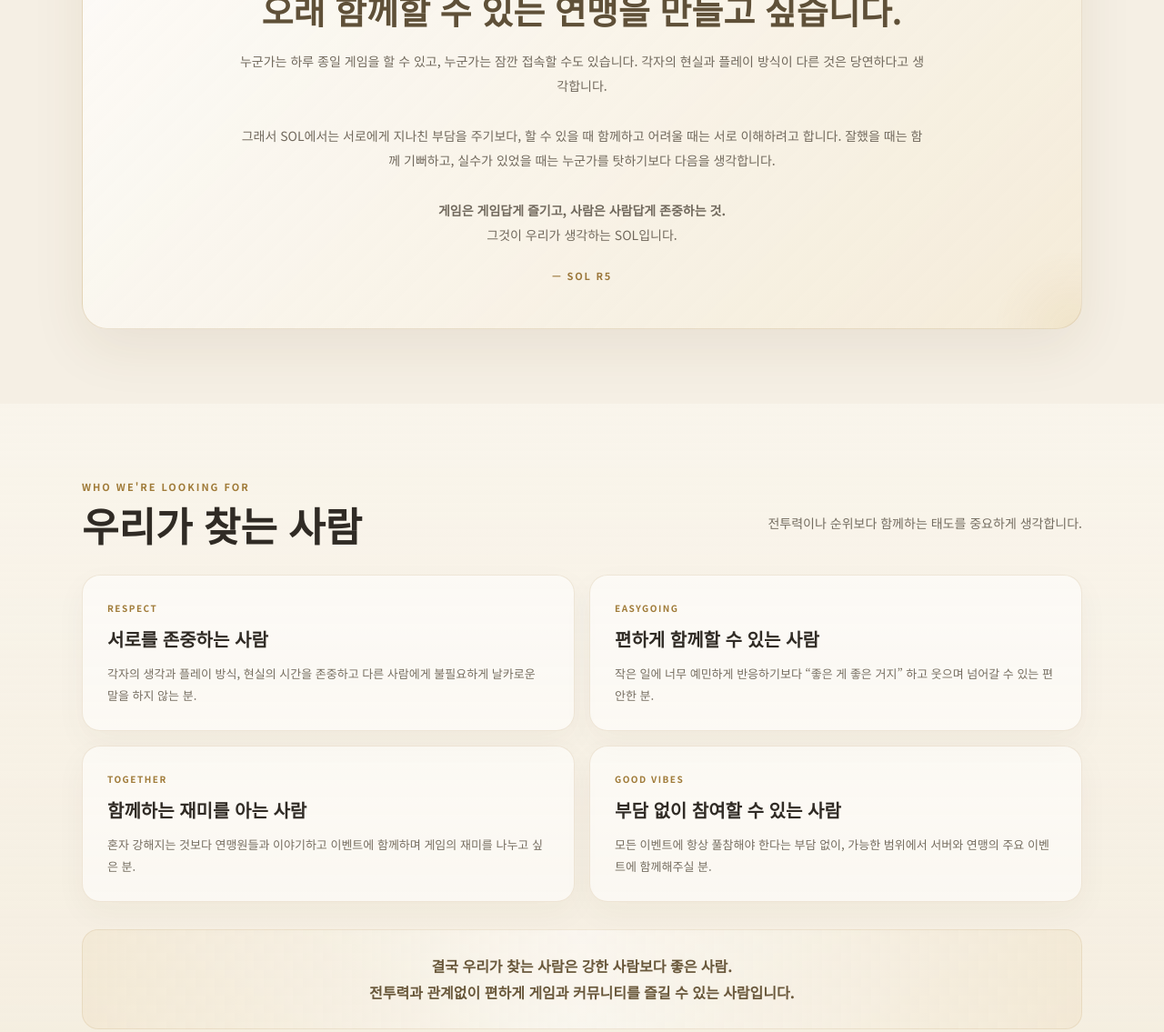
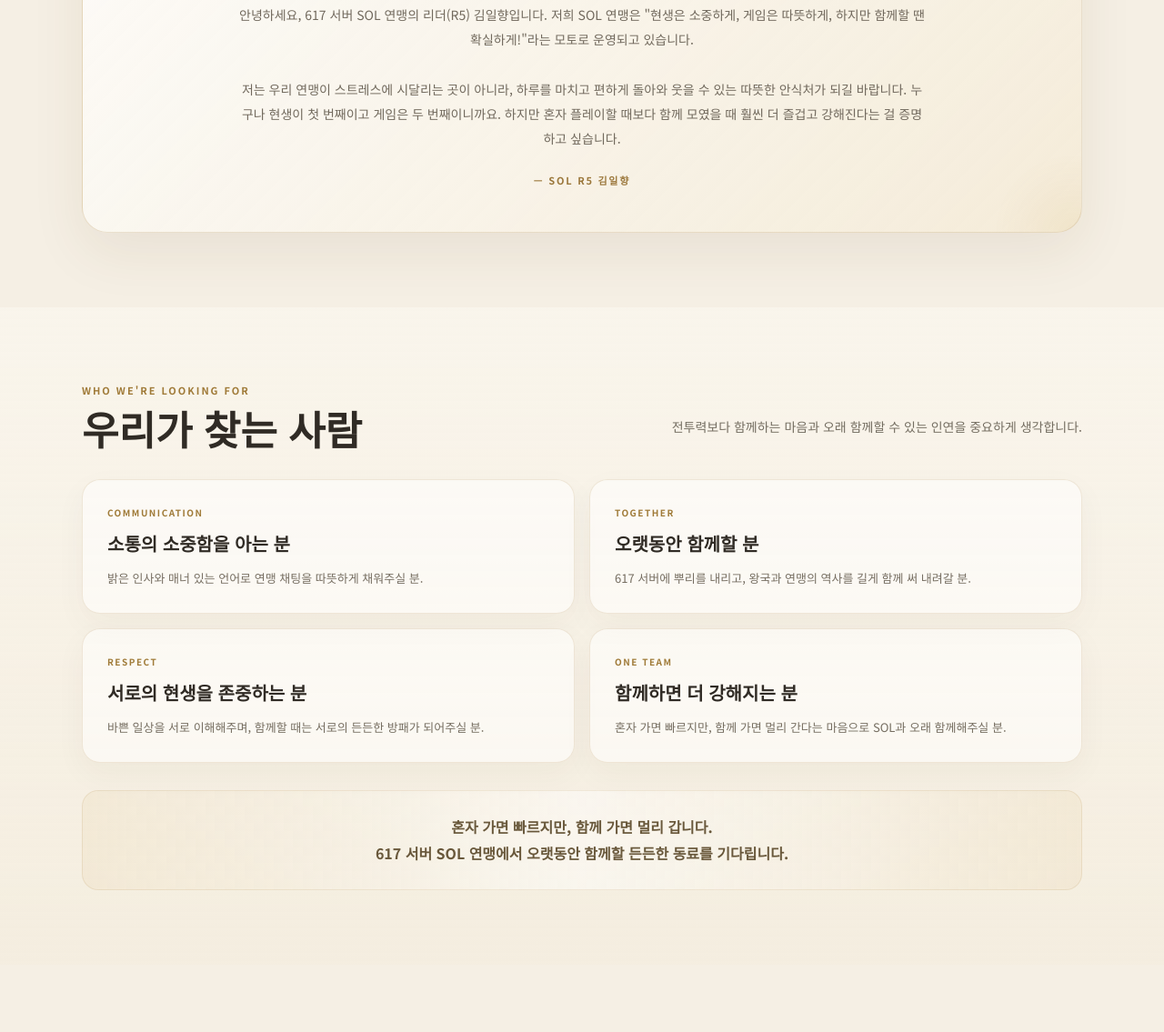
Before and after one commit to 366big/617SOL, a plain HTML site: page SOL_homepage/pages/sol/index.html in a window 1280 px wide. Shown: the part 1415-2550 px from the top of the page at 91% size. Drawn offline with Linux system fonts and the light colour scheme.

Commit message:
Add files via upload

```diff
--- a/SOL_homepage/pages/sol/index.html
+++ b/SOL_homepage/pages/sol/index.html
@@ -67,14 +67,14 @@
 <div class="event-card reveal"><div class="event-icon">🏰</div><h3>삼대 연맹전</h3><p></p><div class="time-list"><div class="time-row"><span>1군</span><strong>21:00</strong></div><div class="time-row"><span>2군</span><strong>23:00</strong></div></div></div>
 </div><div style="margin-top:14px;text-align:right;color:#8a8174;font-size:11px;">* 모든 시간은 한국 시간(KST) 기준입니다.</div></div></section>
 
-<section class="sol-section"><div class="container"><div class="sol-section-head reveal"><div><div class="sol-kicker">MESSAGE FROM R5</div><h2>R5의 이야기</h2></div></div><div class="r5-box reveal"><div class="quote-mark">“</div><h3>강한 연맹보다,<br>오래 함께할 수 있는 연맹을 만들고 싶습니다.</h3><p>누군가는 하루 종일 게임을 할 수 있고, 누군가는 잠깐 접속할 수도 있습니다. 각자의 현실과 플레이 방식이 다른 것은 당연하다고 생각합니다.<br><br>그래서 SOL에서는 서로에게 지나친 부담을 주기보다, 할 수 있을 때 함께하고 어려울 때는 서로 이해하려고 합니다. 잘했을 때는 함께 기뻐하고, 실수가 있었을 때는 누군가를 탓하기보다 다음을 생각합니다.<br><br><strong>게임은 게임답게 즐기고, 사람은 사람답게 존중하는 것.</strong><br>그것이 우리가 생각하는 SOL입니다.</p><div class="r5-sign">— SOL R5</div></div></div></section>
+<section class="sol-section"><div class="container"><div class="sol-section-head reveal"><div><div class="sol-kicker">MESSAGE FROM R5</div><h2>R5의 이야기</h2></div></div><div class="r5-box reveal"><div class="quote-mark">“</div><h3>혼자는 외롭지만, 함께하면 강합니다!</h3><p>안녕하세요, 617 서버 SOL 연맹의 리더(R5) 김일향입니다. 저희 SOL 연맹은 "현생은 소중하게, 게임은 따뜻하게, 하지만 함께할 땐 확실하게!"라는 모토로 운영되고 있습니다.<br><br>저는 우리 연맹이 스트레스에 시달리는 곳이 아니라, 하루를 마치고 편하게 돌아와 웃을 수 있는 따뜻한 안식처가 되길 바랍니다. 누구나 현생이 첫 번째이고 게임은 두 번째이니까요. 하지만 혼자 플레이할 때보다 함께 모였을 때 훨씬 더 즐겁고 강해진다는 걸 증명하고 싶습니다.</p><div class="r5-sign">— SOL R5 김일향</div></div></div></section>
 
-<section class="sol-section alt"><div class="container"><div class="sol-section-head reveal"><div><div class="sol-kicker">WHO WE'RE LOOKING FOR</div><h2>우리가 찾는 사람</h2></div><p class="sol-section-lead">전투력이나 순위보다 함께하는 태도를 중요하게 생각합니다.</p></div><div class="people-grid">
-<div class="people-card reveal"><div class="mini">RESPECT</div><h3>서로를 존중하는 사람</h3><p>각자의 생각과 플레이 방식, 현실의 시간을 존중하고 다른 사람에게 불필요하게 날카로운 말을 하지 않는 분.</p></div>
-<div class="people-card reveal"><div class="mini">EASYGOING</div><h3>편하게 함께할 수 있는 사람</h3><p>작은 일에 너무 예민하게 반응하기보다 “좋은 게 좋은 거지” 하고 웃으며 넘어갈 수 있는 편안한 분.</p></div>
-<div class="people-card reveal"><div class="mini">TOGETHER</div><h3>함께하는 재미를 아는 사람</h3><p>혼자 강해지는 것보다 연맹원들과 이야기하고 이벤트에 함께하며 게임의 재미를 나누고 싶은 분.</p></div>
-<div class="people-card reveal"><div class="mini">GOOD VIBES</div><h3>부담 없이 참여할 수 있는 사람</h3><p>모든 이벤트에 항상 풀참해야 한다는 부담 없이, 가능한 범위에서 서버와 연맹의 주요 이벤트에 함께해주실 분.</p></div>
-</div><div class="closing reveal">결국 우리가 찾는 사람은 <strong>강한 사람보다 좋은 사람.</strong><br>전투력과 관계없이 편하게 게임과 커뮤니티를 즐길 수 있는 사람입니다.</div></div></section>
+<section class="sol-section alt"><div class="container"><div class="sol-section-head reveal"><div><div class="sol-kicker">WHO WE'RE LOOKING FOR</div><h2>우리가 찾는 사람</h2></div><p class="sol-section-lead">전투력보다 함께하는 마음과 오래 함께할 수 있는 인연을 중요하게 생각합니다.</p></div><div class="people-grid">
+<div class="people-card reveal"><div class="mini">COMMUNICATION</div><h3>소통의 소중함을 아는 분</h3><p>밝은 인사와 매너 있는 언어로 연맹 채팅을 따뜻하게 채워주실 분.</p></div>
+<div class="people-card reveal"><div class="mini">TOGETHER</div><h3>오랫동안 함께할 분</h3><p>617 서버에 뿌리를 내리고, 왕국과 연맹의 역사를 길게 함께 써 내려갈 분.</p></div>
+<div class="people-card reveal"><div class="mini">RESPECT</div><h3>서로의 현생을 존중하는 분</h3><p>바쁜 일상을 서로 이해해주며, 함께할 때는 서로의 든든한 방패가 되어주실 분.</p></div>
+<div class="people-card reveal"><div class="mini">ONE TEAM</div><h3>함께하면 더 강해지는 분</h3><p>혼자 가면 빠르지만, 함께 가면 멀리 간다는 마음으로 SOL과 오래 함께해주실 분.</p></div>
+</div><div class="closing reveal">혼자 가면 빠르지만, <strong>함께 가면 멀리 갑니다.</strong><br>617 서버 SOL 연맹에서 오랫동안 함께할 든든한 동료를 기다립니다.</div></div></section>
 
 <section class="sol-section"><div class="container"><div class="sol-section-head reveal"><div><div class="sol-kicker">ABOUT THE ALLIANCE</div><h2>SOL 연맹 소개</h2></div><p class="sol-section-lead">한국인 중심의 편안한 소통과 안정적인 분위기를 함께 만들어가고 있습니다.</p></div><div class="about-grid"><div class="about-main reveal"><h3>한국인 중심의 편안한 커뮤니티</h3><p>SOL은 Kingdom 617의 한국인 중심 연맹입니다. 대부분의 멤버가 한국인으로 구성되어 있어 게임 이야기부터 사소한 잡담까지 편하게 소통할 수 있습니다.</p><p>현재 서버 상위권을 이끌고 있는 <strong>산들</strong>과 <strong>뿜뿜이</strong> 역시 한국인으로, 서버 주요 이벤트에 꾸준히 참여하며 617을 함께 이끌어가는 핵심 멤버입니다.</p><p>SOL은 단순히 강한 사람들을 모으는 것을 목표로 하지 않습니다. 서로의 실수를 공개적으로 탓하지 않고, 불필요하게 날카로운 말을 하지 않으며, 잘하는 사람에게는 고마움을 표현하고 도움이 필요한 사람에게는 손을 내미는 분위기를 중요하게 생각합니다.</p><p><strong>강함과 편안함이 함께할 수 있는 연맹.</strong><br>그게 우리가 만들고 싶은 SOL입니다.</p></div><div class="about-side reveal"><div class="stat"><b>🇰🇷 한국인 중심</b><span>편한 언어와 빠른 소통, 부담 없는 커뮤니티</span></div><div class="stat"><b>🏆 서버 주요 멤버</b><span>산들 · 뿜뿜이와 함께 서버 이벤트에 꾸준히 참여</span></div><div class="stat"><b>⚔️ 함께하는 서버 이벤트</b><span>가능한 범위에서 KVK와 주요 서버 이벤트에 함께합니다.</span></div><div class="stat"><b>🤝 서로에 대한 존중</b><span>누구를 탓하기보다 함께 해결하고 좋은 분위기를 지켜갑니다.</span></div></div></div><div class="join-box reveal"><div class="sol-kicker">FIND YOUR PLACE IN SOL</div><h2>각자의 속도로, 함께.</h2><p>전투력보다 사람을 보고, 경쟁보다 함께하는 재미를 생각하는 곳.<br>좋은 사람들과 편하게 오래 게임하고 싶다면 SOL에서 함께해보세요.</p><a class="join-link" href="../migration/index.html">SOL에 합류하기 <span style="margin-left:8px">→</span></a></div></div></section>
 </main>
```
